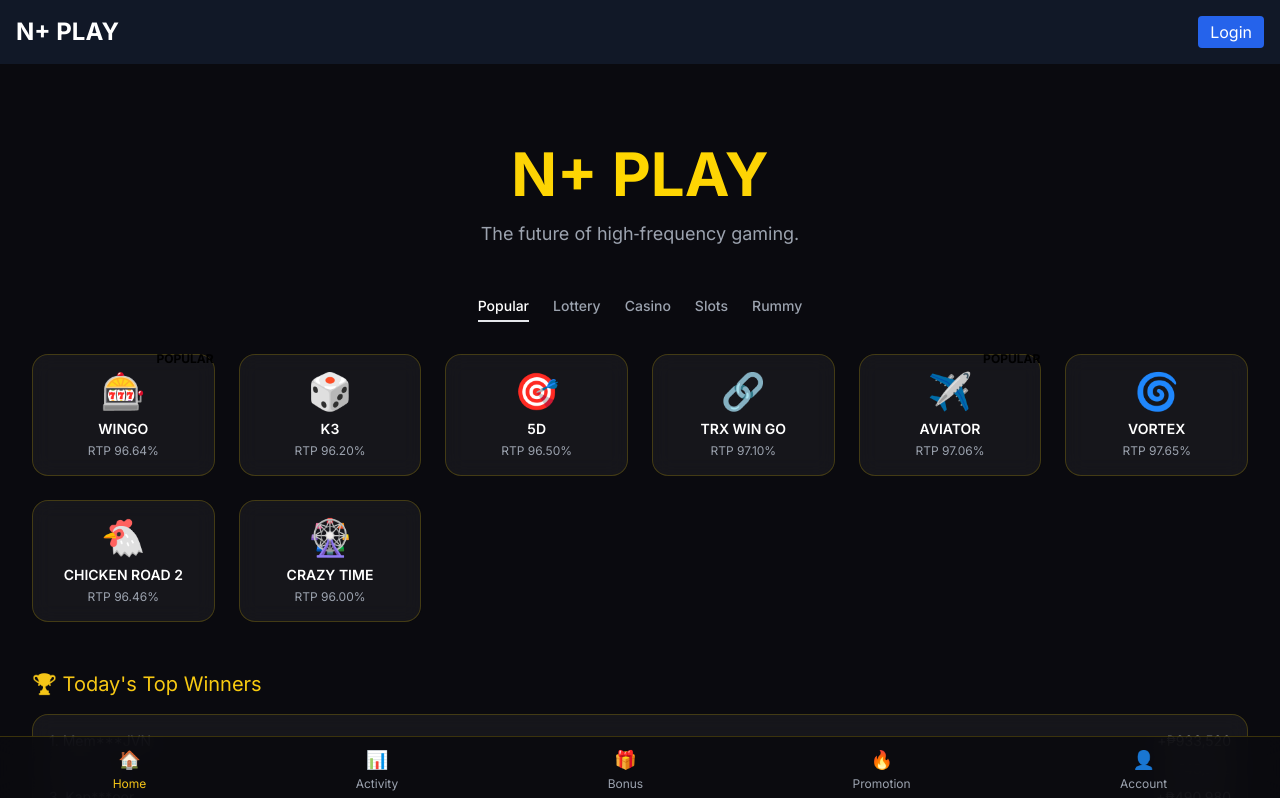
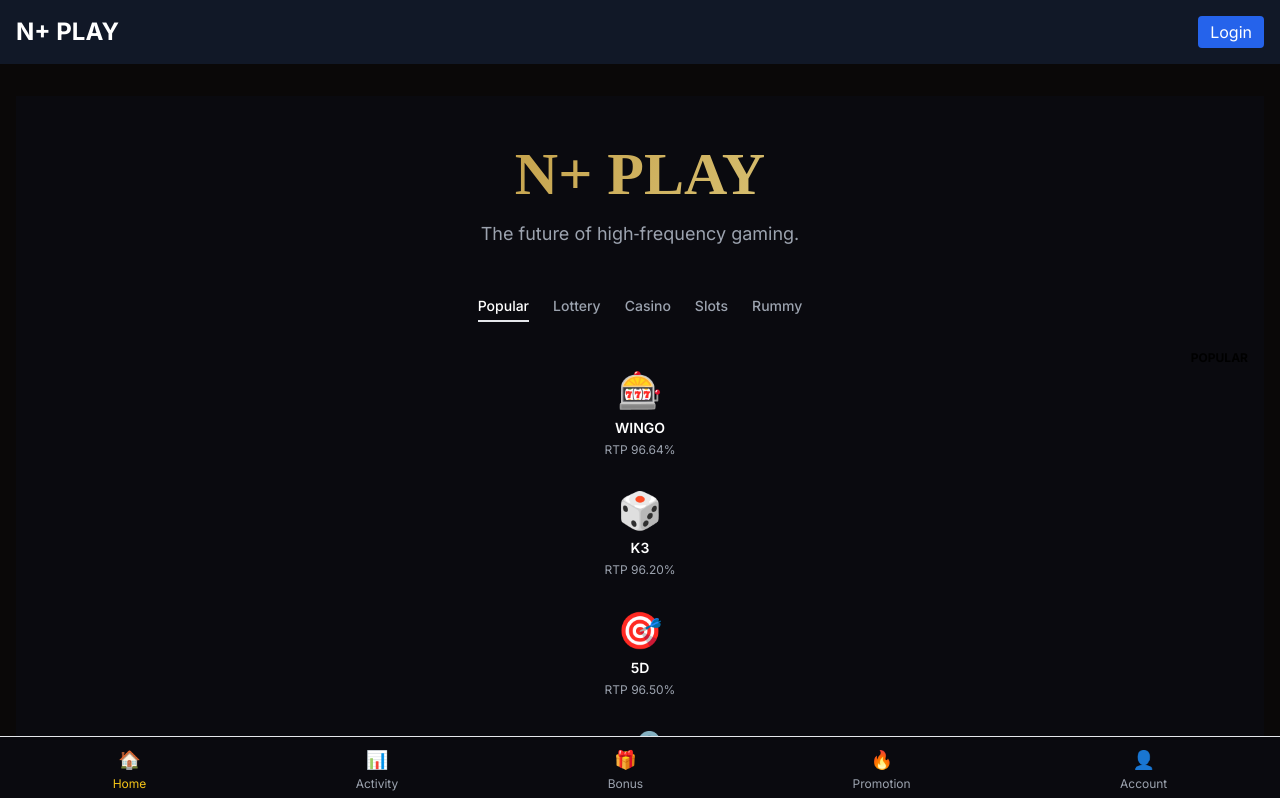
Before and after one commit to nplusplayofficial-cmyk/nplus-play, a Next.js app: page / in a window 1280 px wide. Shown: the top 798 px of the page. Built offline with nearby package versions, Linux system fonts and the light colour scheme; no server answers.

Commit message:
Update globals.css

```diff
--- a/app/globals.css
+++ b/app/globals.css
@@ -2,79 +2,141 @@
 @tailwind components;
 @tailwind utilities;
 
-/* Dark theme with gold accents */
+/* Import Classic Font */
+@import url('https://fonts.googleapis.com/css2?family=Playfair+Display:ital,wght@0,400;0,700;0,900;1,700&family=Inter:wght@300;400;600;700&display=swap');
+
 :root {
-  --background: #0a0a0f;
-  --foreground: #ffffff;
-  --gold: #f5c518;
-  --gold-dark: #b8860b;
+  --background: #0a0808;
+  --gold-start: #bf953f;
+  --gold-mid: #fcf6ba;
+  --gold-end: #b38728;
+  --gold-light: #fbf5b7;
+}
+
+* {
+  margin: 0;
+  padding: 0;
+  box-sizing: border-box;
 }
 
 body {
   background: var(--background);
-  color: var(--foreground);
+  color: #ffffff;
   font-family: 'Inter', sans-serif;
+  overflow-x: hidden;
 }
 
-/* Gold gradient for headings */
+/* 3D Perspective Wrapper */
+.perspective-3d {
+  perspective: 1200px;
+  transform-style: preserve-3d;
+}
+
+/* Gold Text (Classic Casino Look) */
 .gold-text {
-  background: linear-gradient(135deg, #f5c518, #ffd700, #f5c518);
+  background: linear-gradient(135deg, #bf953f, #fcf6ba, #b38728, #fbf5b7);
+  background-size: 300% 300%;
   -webkit-background-clip: text;
   -webkit-text-fill-color: transparent;
+  animation: shimmerGold 4s ease-in-out infinite;
+  font-family: 'Playfair Display', serif;
+  font-weight: 900;
 }
 
-/* Premium card style */
-.glass-card {
-  background: rgba(255, 255, 255, 0.05);
-  backdrop-filter: blur(10px);
-  border: 1px solid rgba(255, 215, 0, 0.2);
-  border-radius: 16px;
-  transition: all 0.3s ease;
+@keyframes shimmerGold {
+  0% { background-position: 0% 50%; }
+  50% { background-position: 100% 50%; }
+  100% { background-position: 0% 50%; }
 }
 
-.glass-card:hover {
-  border-color: var(--gold);
-  box-shadow: 0 0 20px rgba(245, 197, 24, 0.2);
-  transform: translateY(-4px);
+/* Premium Glass Card (3D Tilt Ready) */
+.glass-card-3d {
+  background: rgba(255, 255, 255, 0.04);
+  backdrop-filter: blur(16px);
+  -webkit-backdrop-filter: blur(16px);
+  border: 1px solid rgba(255, 215, 0, 0.15);
+  border-radius: 20px;
+  transition: all 0.3s cubic-bezier(0.25, 0.46, 0.45, 0.94);
+  transform-style: preserve-3d;
+  box-shadow: 0 20px 40px -12px rgba(0, 0, 0, 0.8);
 }
 
-/* Gold button */
-.btn-gold {
-  background: linear-gradient(135deg, #f5c518, #b8860b);
-  color: #0a0a0f;
-  font-weight: bold;
-  padding: 12px 24px;
-  border-radius: 8px;
-  transition: all 0.3s ease;
+.glass-card-3d:hover {
+  border-color: #f5c518;
+  box-shadow: 0 0 40px rgba(245, 197, 24, 0.15), inset 0 0 30px rgba(245, 197, 24, 0.05);
+  transform: translateY(-8px) scale(1.02);
 }
 
-.btn-gold:hover {
-  transform: scale(1.05);
-  box-shadow: 0 0 30px rgba(245, 197, 24, 0.4);
+/* Shimmering Border for Active Cards */
+.border-shimmer {
+  position: relative;
+  overflow: hidden;
+}
+.border-shimmer::before {
+  content: '';
+  position: absolute;
+  inset: -2px;
+  z-index: -1;
+  background: conic-gradient(from 0deg, #bf953f, #fcf6ba, #b38728, #fbf5b7, #bf953f);
+  background-size: 400% 400%;
+  animation: rotateShimmer 6s linear infinite;
+  border-radius: 22px;
 }
 
-/* Game card container */
-.game-grid {
-  display: grid;
-  grid-template-columns: repeat(auto-fill, minmax(160px, 1fr));
-  gap: 1.5rem;
+@keyframes rotateShimmer {
+  0% { transform: rotate(0deg); }
+  100% { transform: rotate(360deg); }
 }
 
-/* Bottom nav */
-.bottom-nav {
-  background: rgba(10, 10, 15, 0.9);
-  backdrop-filter: blur(12px);
-  border-top: 1px solid rgba(255, 215, 0, 0.2);
+/* Floating 3D Orbs (Background) */
+.floating-orb {
+  position: fixed;
+  border-radius: 50%;
+  filter: blur(80px);
+  opacity: 0.4;
+  z-index: -10;
+  animation: floatOrb 12s ease-in-out infinite alternate;
 }
 
-/* Scrollbar styling */
-::-webkit-scrollbar {
-  width: 6px;
+.orb-1 {
+  width: 400px;
+  height: 400px;
+  background: radial-gradient(circle, #f5c518, transparent);
+  top: -10%;
+  left: -10%;
+  animation-delay: 0s;
 }
-::-webkit-scrollbar-track {
-  background: #1a1a24;
+.orb-2 {
+  width: 500px;
+  height: 500px;
+  background: radial-gradient(circle, #b8860b, transparent);
+  bottom: -20%;
+  right: -10%;
+  animation-delay: -4s;
 }
-::-webkit-scrollbar-thumb {
-  background: var(--gold);
-  border-radius: 10px;
+.orb-3 {
+  width: 300px;
+  height: 300px;
+  background: radial-gradient(circle, #ffd700, transparent);
+  top: 50%;
+  left: 50%;
+  animation-delay: -8s;
 }
+
+@keyframes floatOrb {
+  0% { transform: translate(0, 0) scale(1); }
+  100% { transform: translate(60px, -40px) scale(1.2); }
+}
+
+/* Scrollbar */
+::-webkit-scrollbar { width: 6px; }
+::-webkit-scrollbar-track { background: #1a1410; }
+::-webkit-scrollbar-thumb { background: linear-gradient(#bf953f, #fcf6ba); border-radius: 10px; }
+
+/* Bottom Nav Premium */
+.bottom-nav-premium {
+  background: rgba(10, 8, 8, 0.85);
+  backdrop-filter: blur(20px);
+  border-top: 1px solid rgba(255, 215, 0, 0.2);
+  box-shadow: 0 -10px 30px -10px rgba(0, 0, 0, 0.8);
+}
```
